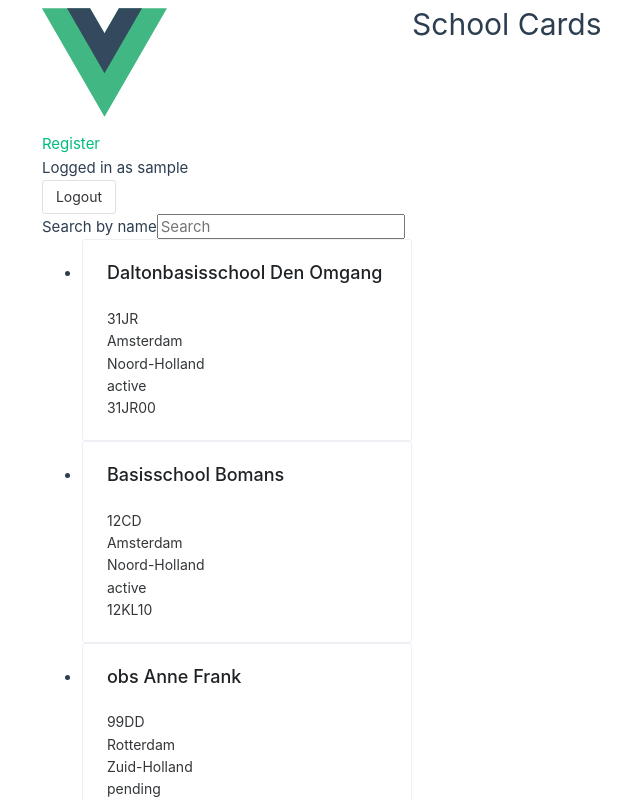
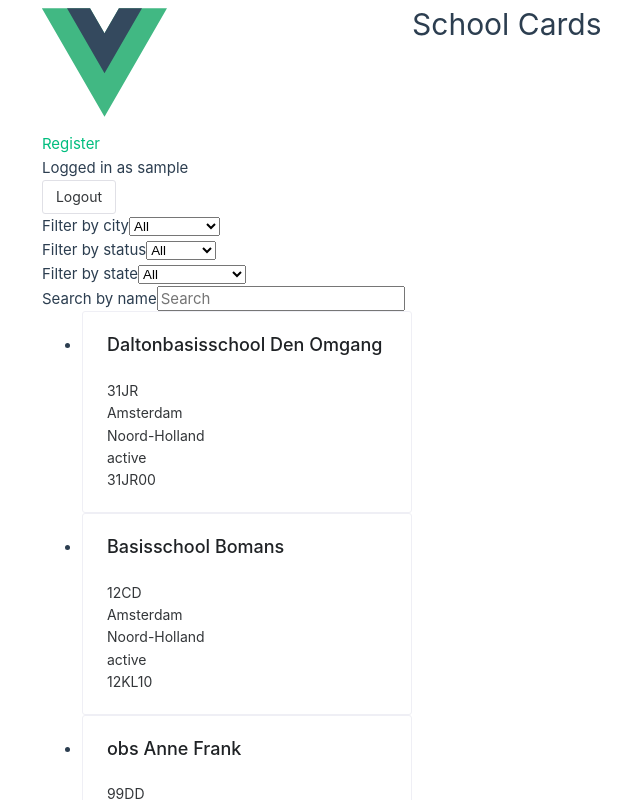
Before and after one commit to proximaal/proximaal-fe-challenge, a Vue app: page / in a window 1280 px wide. Shown: the top 800 px of the page, without its empty margins (228-868 px from the left). Built offline with nearby package versions, Linux system fonts and the light colour scheme; data requests are answered from the project's data file; sample sign-in values are in the browser's storage.

Commit message:
Filter schools on user input

```diff
--- /dev/null
+++ b/src/components/SchoolCards/FilterSchools.vue
@@ -0,0 +1,30 @@
+<script setup>
+import { reactive } from 'vue'
+
+  defineProps({
+    choices: Array,
+    type: String
+  })
+  defineEmits(['filterSelection'])
+
+  const state = reactive({
+    currentChoice: ''
+  })
+
+</script>
+
+<template>
+  <div>
+    <label for="select">Filter by {{ type }}</label>
+    <select name="select" v-model="state.currentChoice" @change="$emit('filterSelection', $event.target.value)">
+      <option value="">All</option>
+      <option
+        v-for="(choice, i) in choices"
+        :key="i"
+        :value="choice"
+      >
+        {{choice}}
+      </option>
+    </select>
+  </div>
+</template>
--- a/src/components/composables/fetchData.js
+++ b/src/components/composables/fetchData.js
@@ -5,11 +5,13 @@ export function fetchData(url) {
   const data = ref(null)
   const error = ref(null)
   const loading = ref(true)
+  let allData = []
 
   axios.get(url)
     .then((response) => {
       console.log(response.data)
       data.value = response.data
+      allData.push(response.data)
     })
     .catch((error) => {
       console.log(error)
@@ -17,5 +19,5 @@ export function fetchData(url) {
     })
     .finally(() => { loading.value = false })
 
-  return { data, error, loading }
+  return { data, error, loading, allData }
 }
--- a/src/views/SchoolCardsView.vue
+++ b/src/views/SchoolCardsView.vue
@@ -2,6 +2,7 @@
 import { fetchData } from '../components/composables/fetchData.js'
 import SchoolCard from '../components/SchoolCards/SchoolCard.vue'
 import SearchSchools from "../components/SchoolCards/SearchSchools.vue"
+import FilterSchools from "../components/SchoolCards/FilterSchools.vue"
 
 const { data, loading }  = fetchData('http://localhost:3000/school')
 
@@ -9,6 +10,13 @@ const sortCards = (name) => {
   const searchedSchools = data.value.filter(school => school.name === name)
   data.value = searchedSchools
 }
+
+const filterCards = (choice) => {
+  console.log(choice)
+  const searchedSchools = data.value.filter(school => school.city === choice)
+  data.value = searchedSchools
+}
+
 </script>
 
 <template>
@@ -17,6 +25,13 @@ const sortCards = (name) => {
     <p>Loading...</p>
   </section>
   <section v-else-if="data">
+    <FilterSchools
+      type="city"
+      :choices="['Amsterdam', 'Rotterdam', 'Haarlem', 'Den Haag']"
+      @filter-selection="filterCards"
+      />
+    <FilterSchools @filter-selection="filterCards" type="status" :choices="['active', 'pending']"/>
+    <FilterSchools @filter-selection="filterCards" type="state" :choices="['Zuid-Holland', 'Noord-Holland']"/>
     <SearchSchools @search-selection="sortCards" :schools="data" />
     <ul>
       <SchoolCard
```
